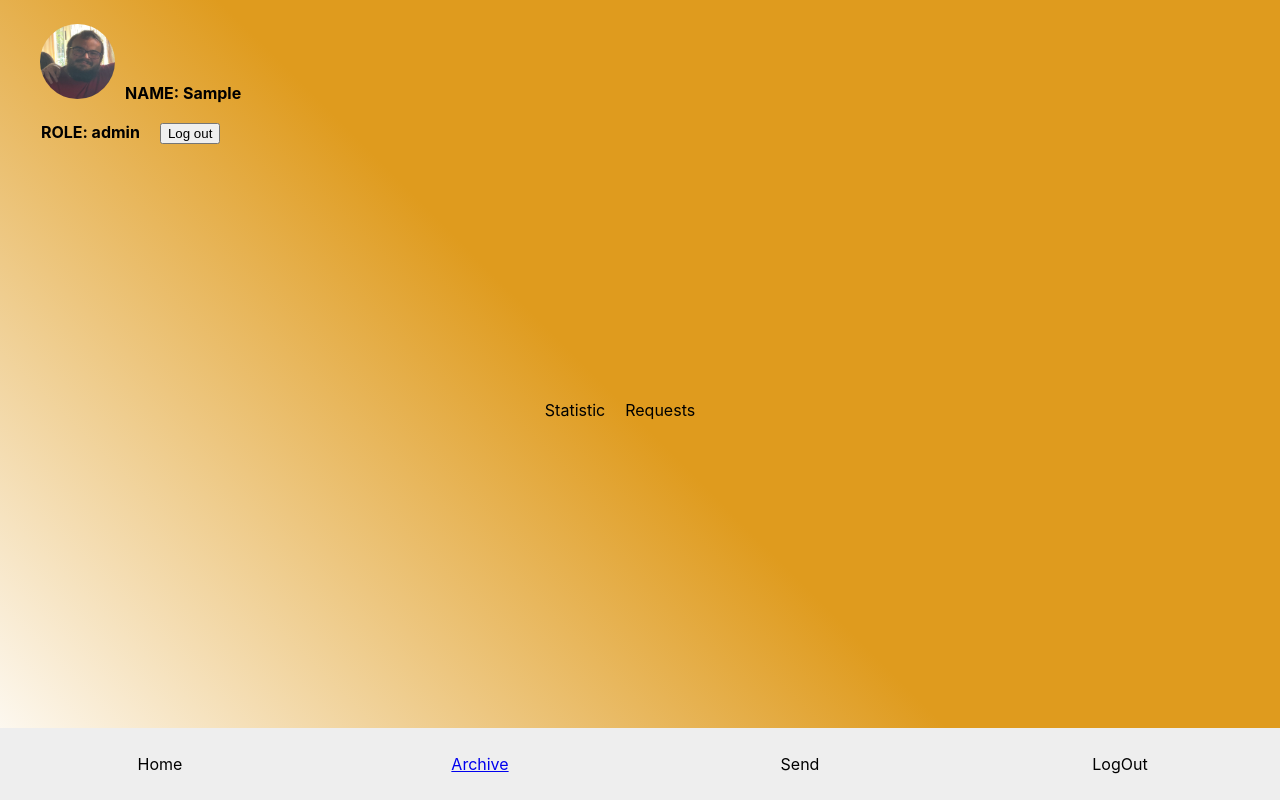
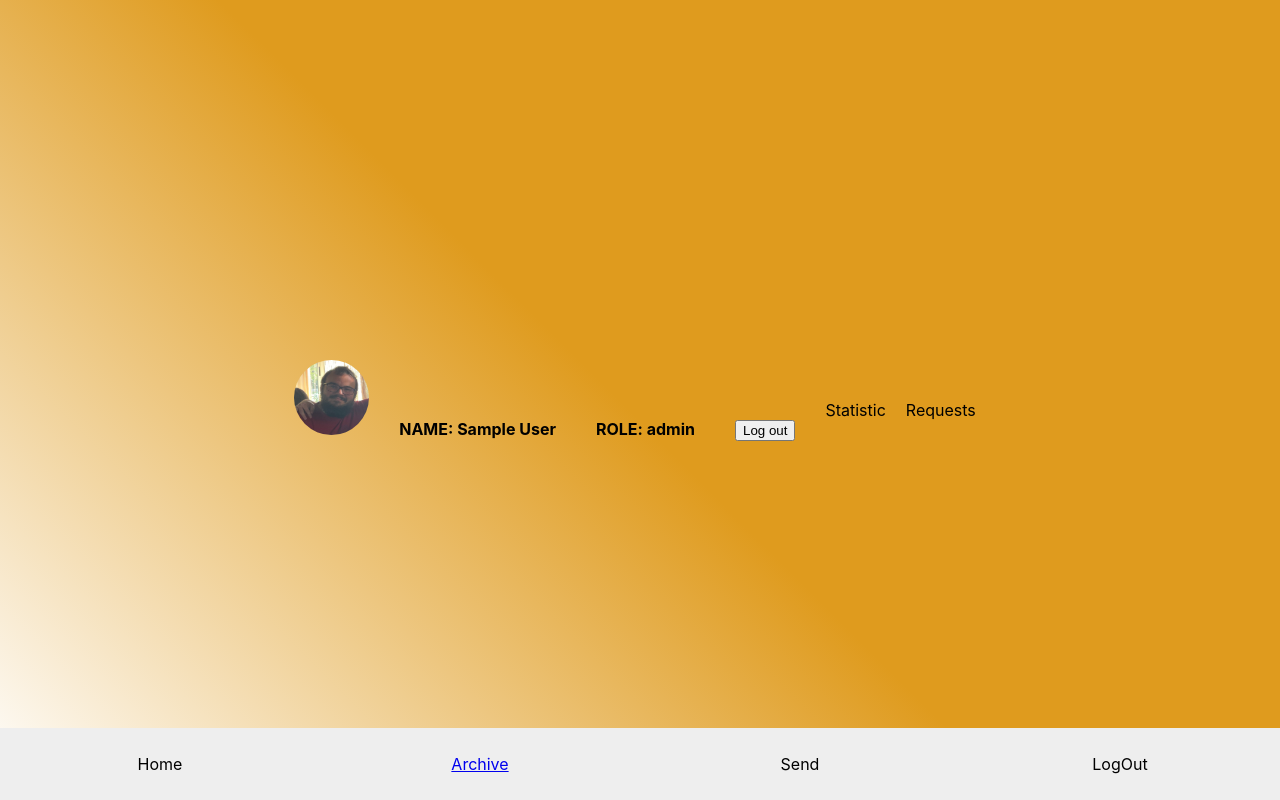
Before and after one commit to MartinAnteRogosic/PROGI_23_24-Projekt_G21_i_G22_Kompletici-Digitalizacija, a React (Create React App) app in the folder Frontend/login-register/: page /home in a window 1280 px wide. Built offline with nearby package versions, Linux system fonts and the light colour scheme; sample sign-in values are in the browser's storage.

Commit message:
changed header css

```diff
--- a/Frontend/login-register/src/components/ArchivePage.css
+++ b/Frontend/login-register/src/components/ArchivePage.css
@@ -1,5 +1,5 @@
 .archive-container {
-    height: 100%;
+    height: 100vh;
     width: 100%;
 }
 
--- a/Frontend/login-register/src/components/Header.css
+++ b/Frontend/login-register/src/components/Header.css
@@ -3,12 +3,8 @@
     justify-content: space-between;
     align-items: center;
     width: 100%;
-    padding: 0 20px;
-}
-.user-info {
-    position: absolute;
-    top: 1.5rem;
-    left: 2.5rem;
+    position: sticky;
+    top: 0;
 }
 
 .user-image {
@@ -20,6 +16,8 @@
 
 .username {
     font-weight: bold;
+    margin-left: 20px;
+    margin-right: 20px;
 }
 
 .center-links {
--- a/Frontend/login-register/src/components/Header.jsx
+++ b/Frontend/login-register/src/components/Header.jsx
@@ -21,8 +21,7 @@ const Header = () => {
         <div className="header">
           <div className="user-info">
           <img src={img1} alt="User" className="user-image" />
-          <span className="username">NAME: { user.firstName }</span>
-          <br></br>
+          <span className="username">NAME: { user.firstName + ' ' + user.lastName }</span>
           <span className="username">ROLE: { user.role }</span>
           <button onClick={handleLogout}>Log out</button>
         </div>
```
